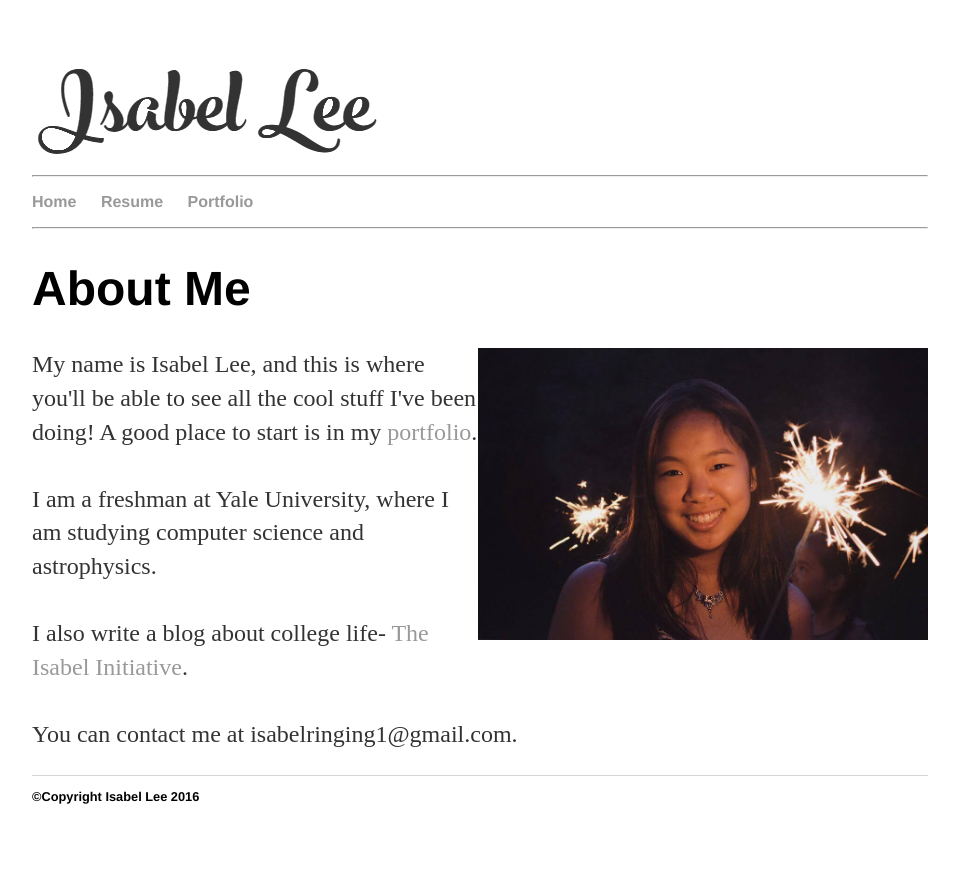
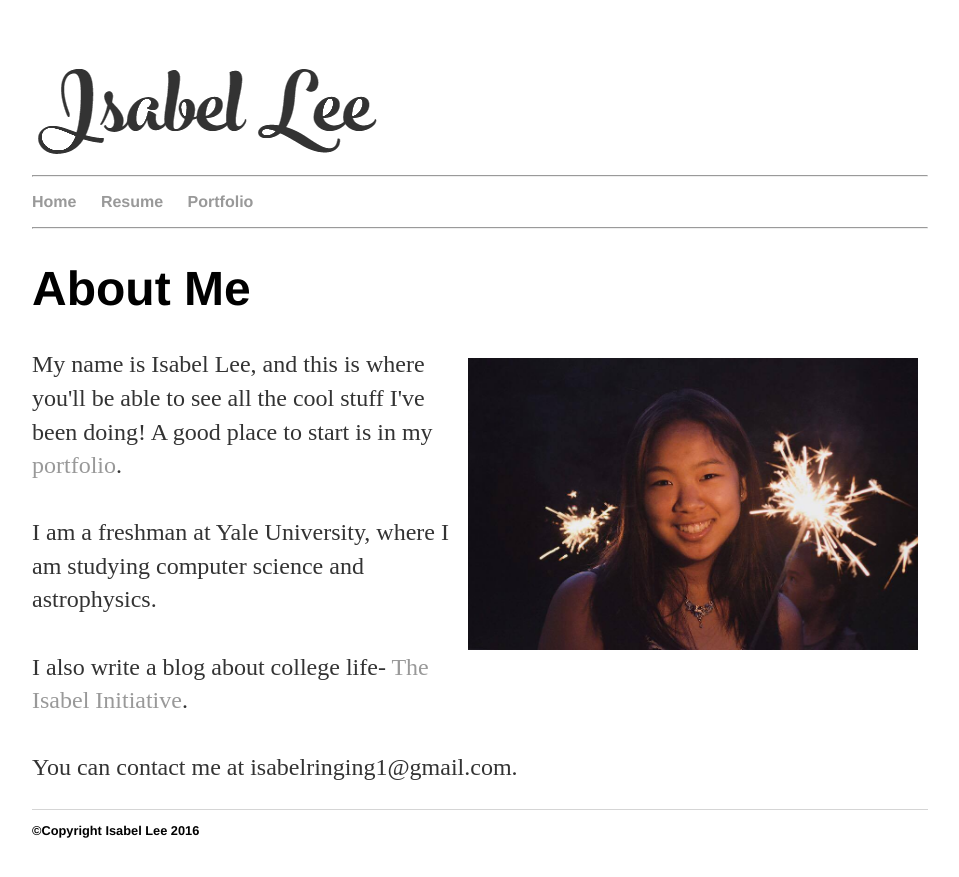
Before and after one commit to isabelringing1/old_website, a Jekyll site: the page built from index.html, in a window 1280 px wide. Shown: the top 877 px of the page, without its empty margins (160-1119 px from the left). Built offline with Jekyll 4.4.1, drawn with Linux system fonts in a browser that asks for light colours.

Commit message:
Update index.html

```diff
--- a/index.html
+++ b/index.html
@@ -7,7 +7,7 @@
 	<h1>About Me</h1>
 	</div>
 
-	<img src="me.jpg" alt="Isabel Lee" style="float:right;width:450px;height:292px;">
+	<img src="me.jpg" alt="Isabel Lee" style="float:right;width:450px;height:292px;border-radius:10px; padding:10px">
 	<p>My name is Isabel Lee, and this is where you'll be able to see all the cool stuff I've been doing! A good place to start is in my <a href="/portfolio">portfolio</a>.
 	<br><br>
 	I am a freshman at Yale University, where I am studying computer science and astrophysics.
```
